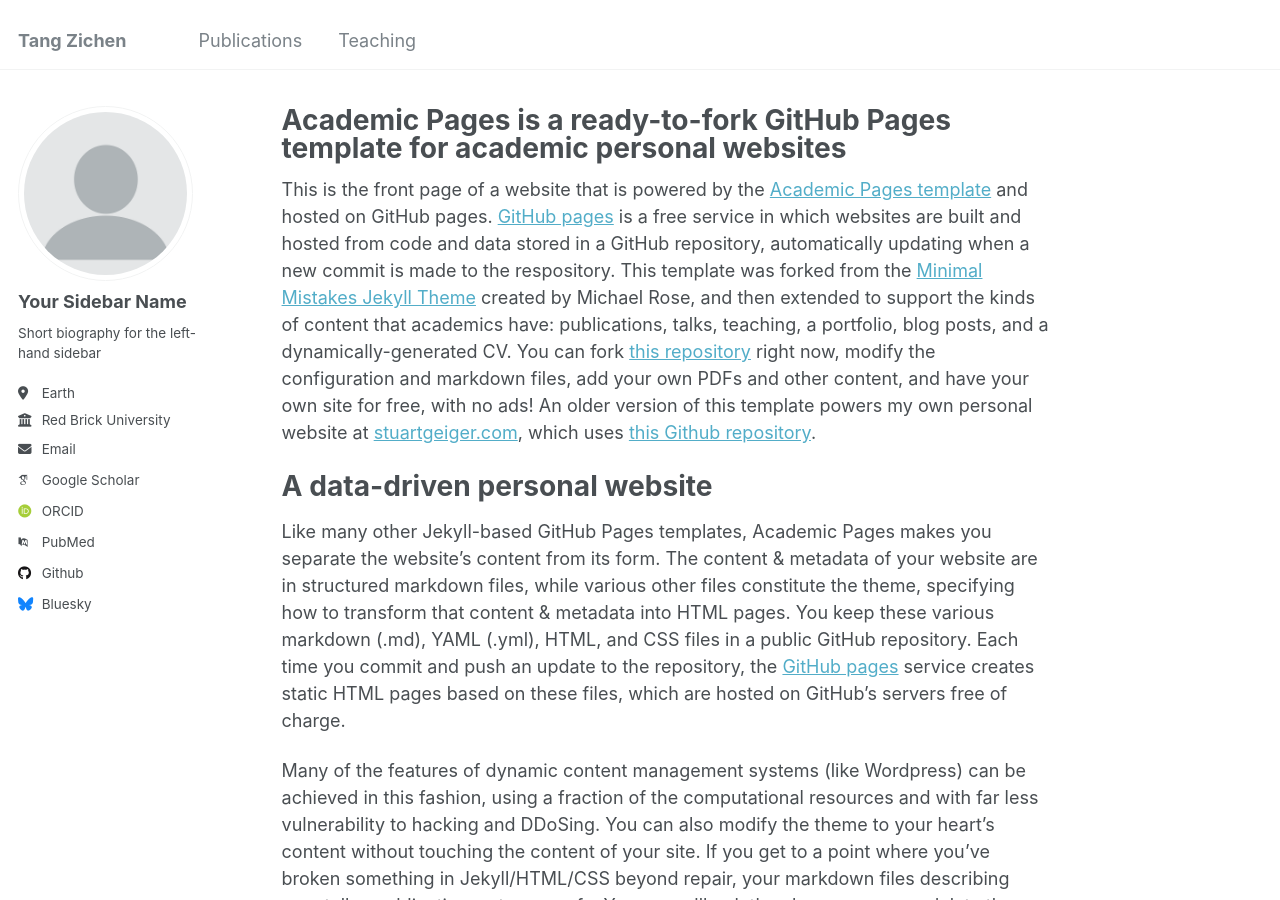
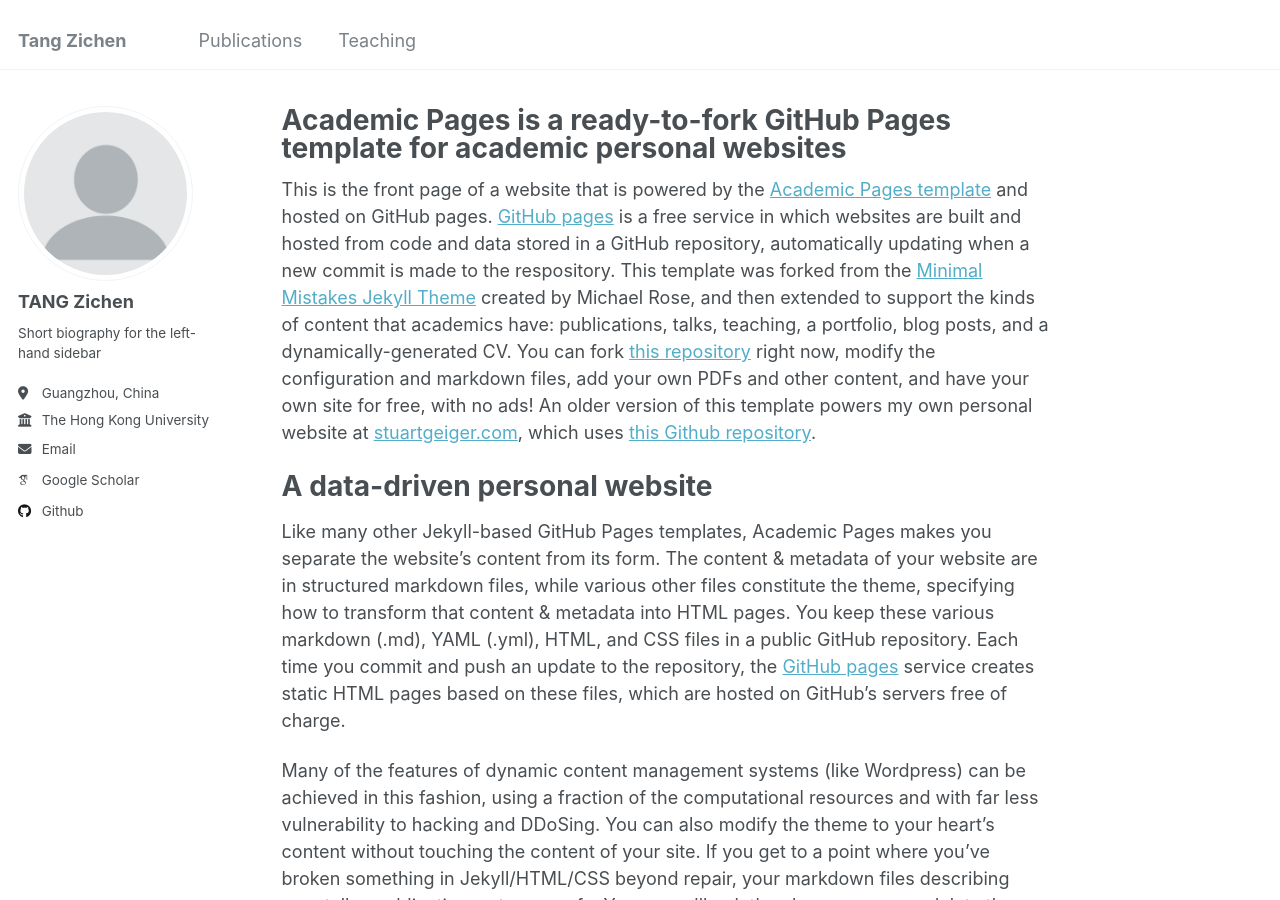
Before and after one commit to trl730109/trl730109.github.io, a Jekyll site: the page built from _pages/about.md, in a window 1280 px wide and 900 px high. Built offline with Jekyll 4.4.1, drawn with Linux system fonts in a browser that asks for light colours; some web fonts are replaced.

Commit message:
Update _config.yml

```diff
--- a/_config.yml
+++ b/_config.yml
@@ -22,56 +22,56 @@ repository               : "trl730109/trl730109.github.io"
 author:
   # Biographic information
   avatar           : "profile.png"
-  name             : "Your Sidebar Name"
+  name             : "TANG Zichen"
   pronouns         : # example: "she/her"
   bio              : "Short biography for the left-hand sidebar"
-  location         : "Earth"
-  employer         : "Red Brick University"
+  location         : "Guangzhou, China"
+  employer         : "The Hong Kong University of Science and Technology (Guangzhou)"
   uri              : # URL
-  email            : "none@example.org"
+  email            : "ztangap@connect.hkust-gz.edu.cn"
 
   # Academic websites
   arxiv            : # URL - Update with the correct link to your profile
-  googlescholar    : "https://scholar.google.com/citations?user=PS_CX0AAAAAJ"
-  impactstory      : # URL
-  orcid            : "http://orcid.org/yourorcidurl"
-  semantic         : # URL
-  pubmed           : "https://www.ncbi.nlm.nih.gov/pubmed/?term=john+snow"
-  researchgate     : # URL
+  googlescholar    : "https://scholar.google.com/citations?user=i4BgXlsAAAAJ&hl=zh-CN"
+  # impactstory      : # URL
+  # orcid            : "http://orcid.org/yourorcidurl"
+  # semantic         : # URL
+  # pubmed           : "https://www.ncbi.nlm.nih.gov/pubmed/?term=john+snow"
+  # researchgate     : # URL
 
   # Repositories and software development
-  bitbucket        : # Username - Update with your username on the site
-  codepen          : # Username
-  dribbble         : # Username
-  github           : "academicpages"
-  kaggle           : # Username
-  stackoverflow    : # User number or user number and name (i.e., use "1" or "1/jeff-atwood")
+  # bitbucket        : # Username - Update with your username on the site
+  # codepen          : # Username
+  # dribbble         : # Username
+  github           : "trl730109"
+  # kaggle           : # Username
+  # stackoverflow    : # User number or user number and name (i.e., use "1" or "1/jeff-atwood")
 
   # Social media
-  bluesky          : "bsky.app" # Replace this with you Bluesky username
-  facebook         : # Username
-  flickr           : # Username
-  foursquare       : # Username
-  goodreads        : # Username
-  google_plus      : # Username
-  keybase          : # Username
-  instagram        : # Username
-  lastfm           : # Username
-  linkedin         : # Username
-  mastodon         : # URL
-  medium           : # URL
-  pinterest        : # Username
-  soundcloud       : # Username
-  steam            : # Username
-  telegram         : # URL
-  tumblr           : # Username
-  twitter          : # Username for X / Twitter
-  vine             : # Username
-  weibo            : # Username
-  wikipedia        : # Username
-  xing             : # Username
-  youtube          : # Username
-  zhihu            : # Username
+  # bluesky          : "bsky.app" # Replace this with you Bluesky username
+  # facebook         : # Username
+  # flickr           : # Username
+  # foursquare       : # Username
+  # goodreads        : # Username
+  # google_plus      : # Username
+  # keybase          : # Username
+  # instagram        : # Username
+  # lastfm           : # Username
+  # linkedin         : # Username
+  # mastodon         : # URL
+  # medium           : # URL
+  # pinterest        : # Username
+  # soundcloud       : # Username
+  # steam            : # Username
+  # telegram         : # URL
+  # tumblr           : # Username
+  # twitter          : # Username for X / Twitter
+  # vine             : # Username
+  # weibo            : # Username
+  # wikipedia        : # Username
+  # xing             : # Username
+  # youtube          : # Username
+  # zhihu            : # Username
 
 # Publication Category - The following the list of publication categories and their headings
 publication_category:
```
